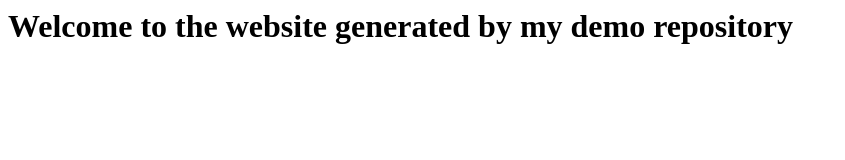
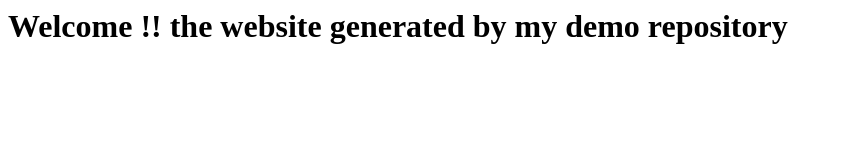
Before and after one commit to Explora96/demo-repository, a website: page index.html in a window 1280 px wide. Shown: the whole page, without its empty margins (0-845 px from the left). Drawn offline with Linux system fonts and the light colour scheme.

Commit message:
test (#2)
* test

* try

---------

Co-authored-by: vjamunam <vjamunam@ford.com>

```diff
--- a/index.html
+++ b/index.html
@@ -1 +1 @@
-<h1>Welcome to the website generated by my demo repository</h1>
+<h1> Welcome !! the website generated by my demo repository</h1>
--- a/package.json
+++ b/package.json
@@ -3,7 +3,7 @@
   "version": "0.2.0",
   "description": "A sample package.json",
   "dependencies": {
-    "@primer/css": "17.0.1"
+    "@primer/css": "17.2.1"
   },
   "license": "MIT"
 }
```
